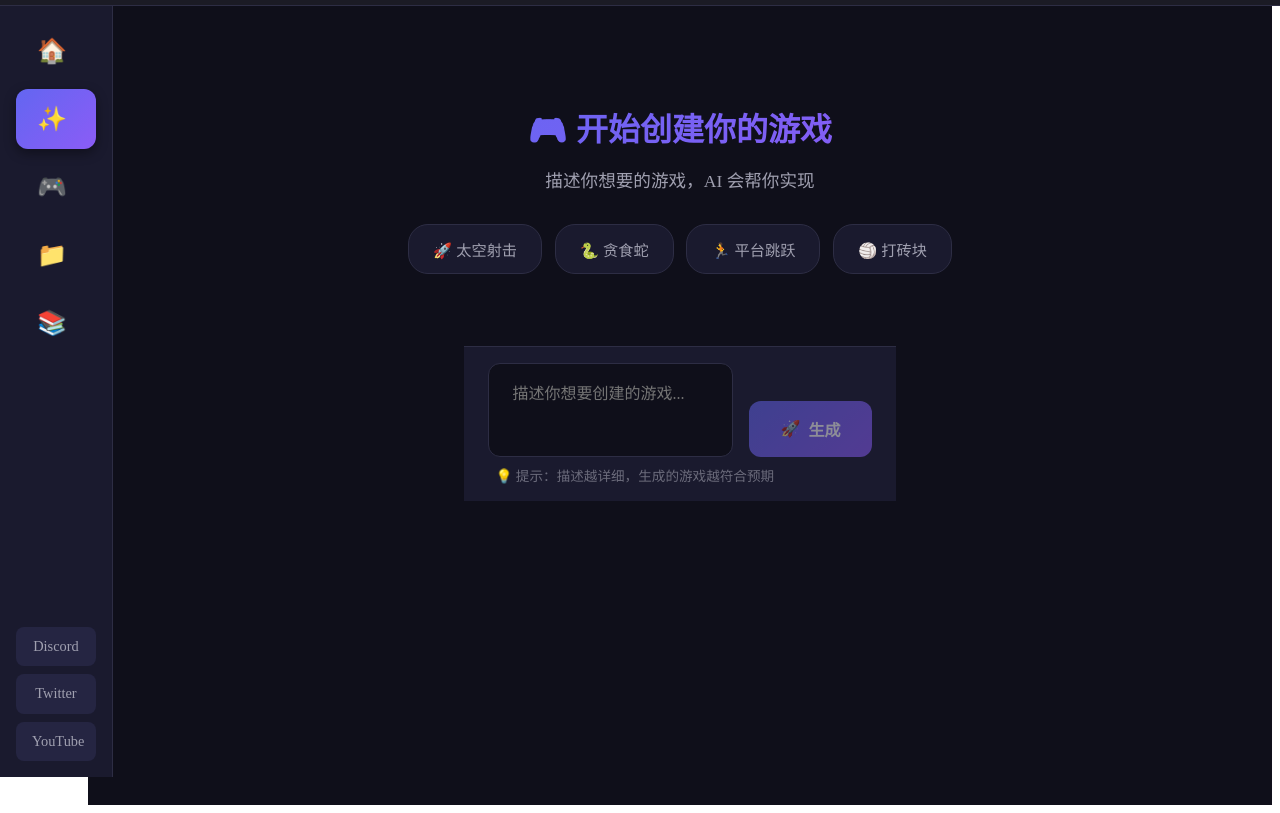
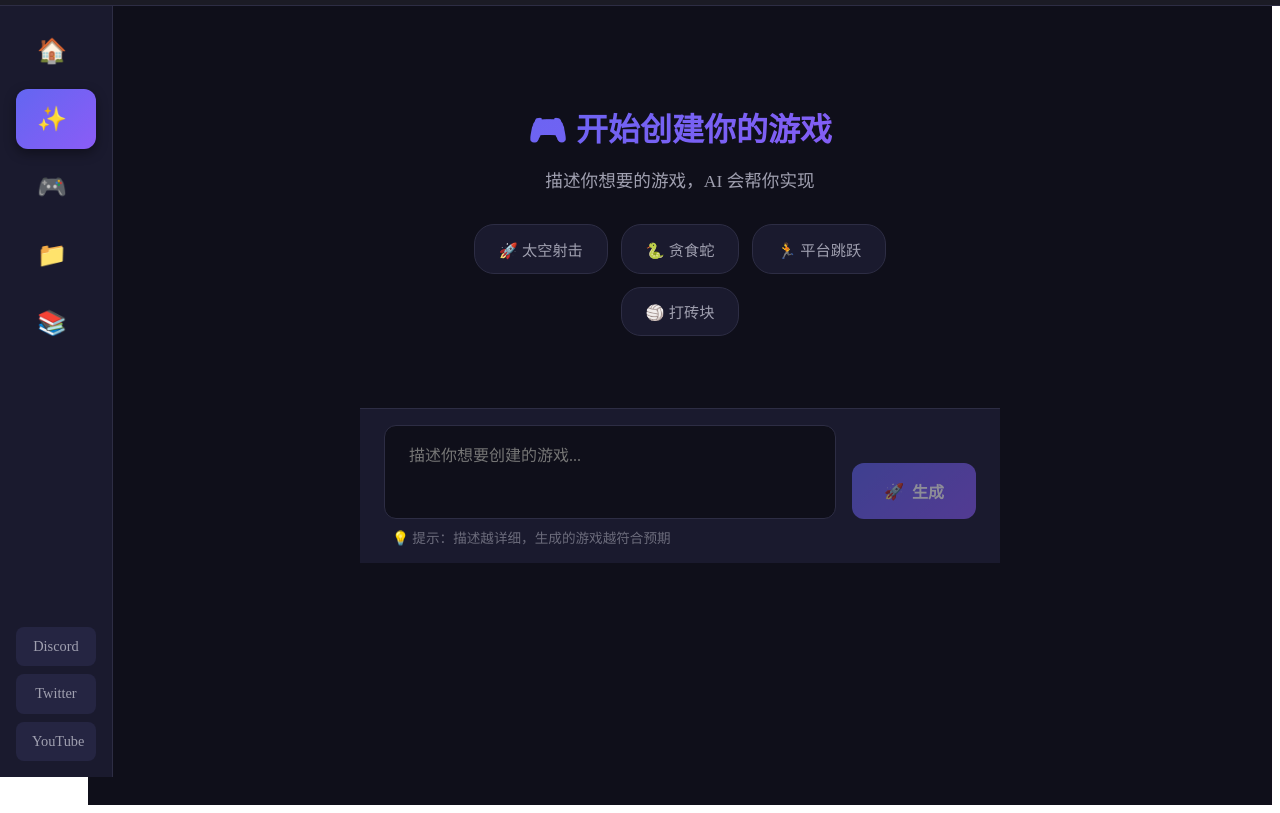
Before and after one commit to gordon-max-coder/ai-game-platform, a website: page create.html in a window 1280 px wide. Shown: the part 55-868 px from the top of the page. Drawn offline with Linux system fonts and the light colour scheme.

Commit message:
优化创建模式 - 内容区域占据 50% 屏幕宽度

```diff
--- a/css/create-layout.css
+++ b/css/create-layout.css
@@ -19,26 +19,28 @@
 }
 
 .create-workspace.create-mode .conversation-history {
-    max-width: 1200px;  /* 从 900px 增加到 1200px，占据约一半屏幕 */
+    width: 50vw;  /* 占据视口宽度的 50% */
+    max-width: 50%;  /* 最大占据父容器的 50% */
     margin: 0 auto;
     padding-left: 2rem;
     padding-right: 2rem;
 }
 
 .create-workspace.create-mode .conversation-input {
-    max-width: 1200px;  /* 从 900px 增加到 1200px */
+    width: 50vw;  /* 占据视口宽度的 50% */
+    max-width: 50%;  /* 最大占据父容器的 50% */
     margin: 0 auto;
     border-top: 1px solid #2d2d44;
 }
 
 /* 创建模式下，消息内容更宽 */
 .create-workspace.create-mode .message-content {
-    max-width: 90%;  /* 从 80% 增加到 90% */
+    max-width: 95%;  /* 几乎占满整个对话区域 */
 }
 
 /* 创建模式下，示例按钮区域更宽 */
 .create-workspace.create-mode .example-prompts {
-    max-width: 1000px;
+    width: 100%;
     margin: 0 auto;
 }
 
```
